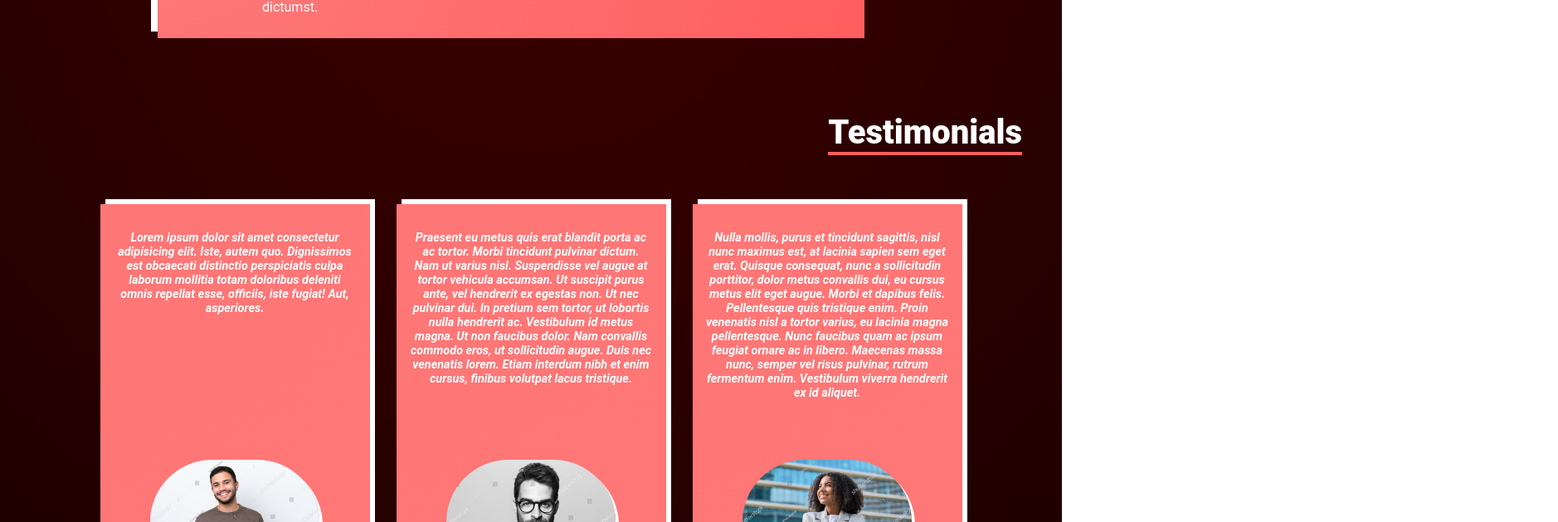
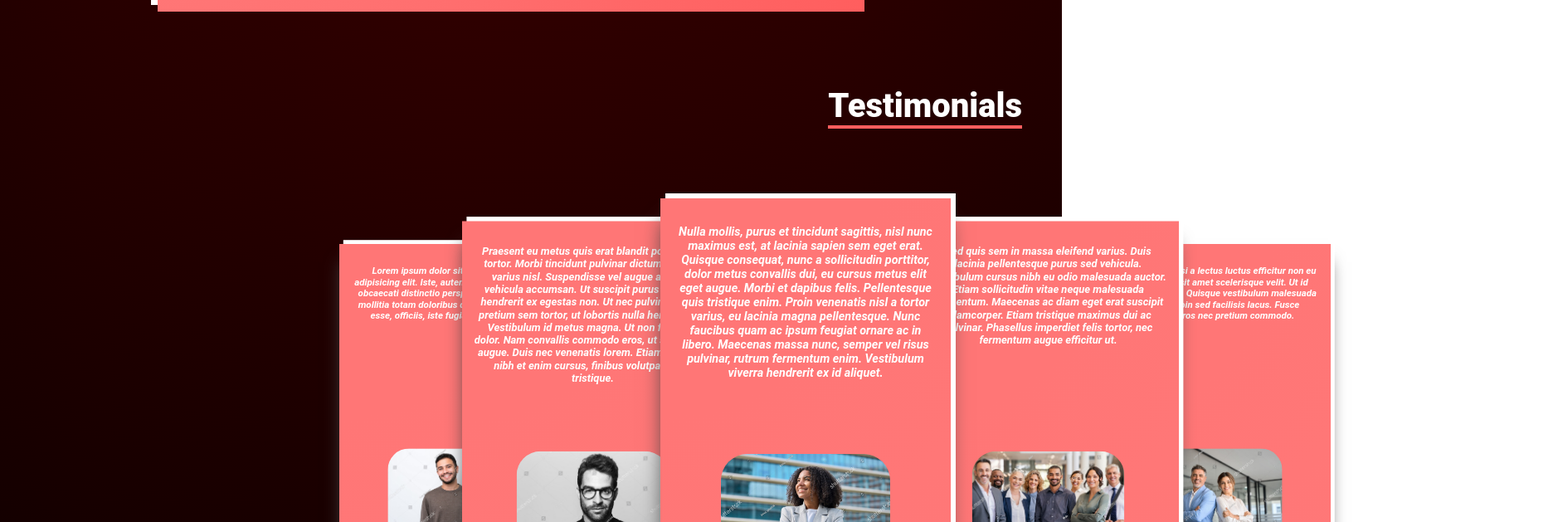
Before and after one commit to SimonXVB/CSS-Shenanigans, a React (Vite) app in the folder Business/: page / in a window 1280 px wide. Shown: the part 2171-2800 px from the top of the page at 83% size, 1878 px wide, since content can reach past the window. Built offline with nearby package versions, Linux system fonts and the light colour scheme.

Commit message:
improved testimonials section

```diff
--- a/Business/src/Footer/Footer.tsx
+++ b/Business/src/Footer/Footer.tsx
@@ -5,6 +5,12 @@ export function Footer() {
     return (
         <footer id="footer">
             <div id="footer-content-wrapper">
+                <div className="footer-content">
+                    <span>Links:</span>
+                    <span><NavLink to={"/about"}>About</NavLink></span>
+                    <span><NavLink to={"/plans"}>Plans</NavLink></span>
+                    <span><a href="https://github.com/SimonXVB" target="_blank">GitHub</a></span>
+                </div>
                 <div className="footer-content">
                     <span>Address:</span>
                     <span>S Alameda Street 425</span>
@@ -14,14 +20,8 @@ export function Footer() {
                 <div className="footer-content">
                     <span>Hours:</span>
                     <span>Mo-Fr: 08:00am - 05:00pm</span>
-                    <span>Sa: 08:00am - 03:00pm</span>
+                    <span>Sa: 08:00am - 02:00pm</span>
                     <span>So: Closed</span>
-                </div>
-                <div className="footer-content">
-                    <span>Links:</span>
-                    <span><NavLink to={"/about"}>About</NavLink></span>
-                    <span><NavLink to={"/plans"}>Plans</NavLink></span>
-                    <span><a href="https://github.com/SimonXVB" target="_blank">GitHub</a></span>
                 </div>
             </div>
         </footer>
--- a/Business/src/Home/About/About.tsx
+++ b/Business/src/Home/About/About.tsx
@@ -2,7 +2,7 @@ import { useEffect, useRef, useState } from "react";
 import "./about.css"
 
 export function About() {
-    const [curretnImg, setCurrentImg] = useState<number>(1);
+    const [currentImg, setCurrentImg] = useState<number>(1);
     const imageIntervalRef = useRef<number>(undefined);
     const imageRef = useRef<HTMLImageElement>(null);
 
@@ -29,18 +29,22 @@ export function About() {
 
     return (
         <div id="home-about">
-            <h1>We are [insert company]</h1>
+            <h1>We are [company]</h1>
             <div id="home-about-content">
                 <div id="home-about-images">
                     <div id="home-about-main-image-wrapper">
-                        <img ref={imageRef} src={`/src/Assets/biz${curretnImg}.jpg`} alt="Home About Main Image"/>
+                        <img ref={imageRef} src={`/src/Assets/biz1.jpg`} style={{opacity: currentImg === 1 ? "1" : "0"}} alt="Home About Main Image"/>
+                        <img ref={imageRef} src={`/src/Assets/biz2.jpg`} style={{opacity: currentImg === 2 ? "1" : "0"}} alt="Home About Main Image"/>
+                        <img ref={imageRef} src={`/src/Assets/biz3.jpg`} style={{opacity: currentImg === 3 ? "1" : "0"}} alt="Home About Main Image"/>
+                        <img ref={imageRef} src={`/src/Assets/biz4.jpg`} style={{opacity: currentImg === 4 ? "1" : "0"}} alt="Home About Main Image"/>
+                        <img ref={imageRef} src={`/src/Assets/biz5.jpg`} style={{opacity: currentImg === 5 ? "1" : "0"}} alt="Home About Main Image"/>
                     </div>
                     <div id="home-about-images-select">
-                        <img onClick={() => changeSrc(1)} src={"/src/Assets/biz1.jpg"} className={curretnImg === 1 ? "image-active" : ""} alt="Stock 1"/>
-                        <img onClick={() => changeSrc(2)} src={"/src/Assets/biz2.jpg"} className={curretnImg === 2 ? "image-active" : ""} alt="Stock 2"/>
-                        <img onClick={() => changeSrc(3)} src={"/src/Assets/biz3.jpg"} className={curretnImg === 3 ? "image-active" : ""} alt="Stock 3"/>
-                        <img onClick={() => changeSrc(4)} src={"/src/Assets/biz4.jpg"} className={curretnImg === 4 ? "image-active" : ""} alt="Stock 4"/>
-                        <img onClick={() => changeSrc(5)} src={"/src/Assets/biz5.jpg"} className={curretnImg === 5 ? "image-active" : ""} alt="Stock 5"/>
+                        <img onClick={() => changeSrc(1)} src={"/src/Assets/biz1.jpg"} className={currentImg === 1 ? "image-active" : ""} alt="Stock 1"/>
+                        <img onClick={() => changeSrc(2)} src={"/src/Assets/biz2.jpg"} className={currentImg === 2 ? "image-active" : ""} alt="Stock 2"/>
+                        <img onClick={() => changeSrc(3)} src={"/src/Assets/biz3.jpg"} className={currentImg === 3 ? "image-active" : ""} alt="Stock 3"/>
+                        <img onClick={() => changeSrc(4)} src={"/src/Assets/biz4.jpg"} className={currentImg === 4 ? "image-active" : ""} alt="Stock 4"/>
+                        <img onClick={() => changeSrc(5)} src={"/src/Assets/biz5.jpg"} className={currentImg === 5 ? "image-active" : ""} alt="Stock 5"/>
                     </div>
                 </div>
                 <div id="home-about-desc">
--- a/Business/src/Home/About/about.css
+++ b/Business/src/Home/About/about.css
@@ -30,14 +30,20 @@
 }
 
 #home-about-main-image-wrapper {
+    position: relative;
     display: flex;
     align-items: center;
-    height: 500px;
+    height: auto;
     width: 700px;
     margin-bottom: 16px;
 
     img {
+        position: absolute;
         max-width: 100%;
+    }
+
+    img:nth-child(1) {
+        position: static;
     }
 }
 
@@ -155,17 +161,7 @@
     }
 }
 
-@media (max-width: 600px) {
-    #home-about-main-image-wrapper {
-        height: 410px;
-    }
-}
-
 @media (max-width: 500px) {
-    #home-about-main-image-wrapper {
-        height: 350px;
-    }
-
     #home-about {
         h1 {
             font-size: 1.7rem;
--- a/Business/src/Home/Reviews/Reviews.tsx
+++ b/Business/src/Home/Reviews/Reviews.tsx
@@ -1,7 +1,8 @@
+import { useEffect, useRef } from "react";
 import "./reviews.css"
 
 export function Reviews() {
-    const cardContent = [
+    const cards = [
         {
             img: "/src/Assets/review1.jpg",
             name: "John Business Name",
@@ -26,8 +27,33 @@ export function Reviews() {
             img: "/src/Assets/review5.jpg",
             name: "Business Couple Ltd.",
             desc: "Vestibulum at nisi a lectus luctus efficitur non eu nisl. Vivamus sit amet scelerisque velit. Ut id sollicitudin nunc. Quisque vestibulum malesuada faucibus. Proin sed facilisis lacus. Fusce venenatis eros nec pretium commodo."
+        },
+        {
+            img: "/src/Assets/review6.jpg",
+            name: "Business Lady",
+            desc: "Ut id sollicitudin nunc. Quisque vestibulum malesuada faucibus. Lorem ipsum dolor sit amet consectetur adipisicing elit. Iste, autem quo. Dignissimos est obcaecati distinctio perspiciatis culpa laborum mollitia totam doloribus deleniti omnis repellat esse, officiis, iste fugiat! Aut, asperiores."
         }
     ];
+
+    const intervalRef = useRef<number>(undefined);
+    const cardsRef = useRef<HTMLDivElement[]>([]);
+    const animationsRef = useRef<string[]>(["from-2-to-1", "from-3-to-2", "from-4-to-3", "from-5-to-4", "from-out-to-5", "from-1-to-out"]);
+
+    function shiftCards() {
+        animationsRef.current.unshift(animationsRef.current.pop()!);
+
+        cardsRef.current.forEach((card, i) => {
+            card.style.animation = `${animationsRef.current[i]} 1s ease-in-out forwards`;
+        });
+    };
+
+    useEffect(() => {
+        intervalRef.current = setInterval(() => {
+            shiftCards();
+        }, 8000);
+
+        return () => clearInterval(intervalRef.current);
+    }, []);
 
     return (
         <div id="home-reviews">
@@ -35,8 +61,8 @@ export function Reviews() {
                 <h1>Testimonials</h1>
             </div>
             <div id="home-reviews-container">
-                {cardContent.map((card, i) => (
-                    <div key={i} className="review-card">
+                {cards.map((card, i) => (
+                    <div key={i} className="review-card" ref={ref => {cardsRef.current[i] = ref!}}>
                         <div className="card-desc">
                             {card.desc}
                         </div>
--- a/Business/src/Home/Reviews/reviews.css
+++ b/Business/src/Home/Reviews/reviews.css
@@ -17,31 +17,67 @@
 }
 
 #home-reviews-container {
+    position: relative;
     display: flex;
-    justify-content: center;
     align-items: center;
-    flex-wrap: wrap;
     margin-block: 32px;
-    gap: 32px;
+    width: 1830px;
+    height: 600px;
+    perspective: 900px;
 }
 
 .review-card {
+    position: absolute;
     display: flex;
     align-items: center;
     justify-content: space-between;
     flex-direction: column;
-    width: 325px;
+    width: 350px;
     height: 550px;
     padding-inline: 16px;
     padding-block: 32px;
+    background: radial-gradient(circle at top left, #ff7676 40%, #ff7878);
+    box-shadow: 6px -6px #fff, 0px 24px 24px -4px #414141;
+    margin-inline: 8px;
     box-sizing: border-box;
-    background: radial-gradient(circle at top left, #ff7676 40%, #ff7878);
-    box-shadow: 6px -6px #fff;
-    transition: scale 250ms;
 }
 
-.review-card:hover {
-    scale: 110%;
+.review-card:nth-child(1) {
+    z-index: 10;
+    left: 25%;
+    transform: translateX(-50%);
+    scale: 80%;
+}
+
+.review-card:nth-child(2) {
+    z-index: 20;
+    left: 35%;
+    transform: translateX(-50%);
+    scale: 90%;
+}
+
+.review-card:nth-child(3) {
+    z-index: 30;
+    left: 50%;
+    transform: translateX(-50%);
+}
+
+.review-card:nth-child(4) {
+    z-index: 20;
+    left: 65%;
+    transform: translateX(-50%);
+    scale: 90%;
+}
+
+.review-card:nth-child(5) {
+    z-index: 10;
+    left: 75%;
+    transform: translateX(-50%);
+    scale: 80%;
+}
+
+.review-card:nth-child(6) {
+    opacity: 0;
 }
 
 .card-desc {
@@ -65,8 +101,113 @@
 
     img {
         height: 150px;
-        border-radius: 999px;
-        box-shadow: 4px 4px #fff;
+        border-radius: 32px;
+    }
+}
+
+@keyframes from-out-to-5 {
+    from {
+        left: 85%;
+        z-index: 5;
+        scale: 70%;
+        transform: translateX(-50%);
+        opacity: 0;
+    }
+    to {
+        left: 75%;
+        z-index: 10;
+        scale: 80%;
+        transform: translateX(-50%);
+        opacity: 1;
+    }
+}
+
+@keyframes from-5-to-4 {
+    from {
+        left: 75%;
+        z-index: 10;
+        scale: 80%;
+        transform: translateX(-50%);
+        opacity: 1;
+    }
+    to {
+        z-index: 20;
+        left: 65%;
+        transform: translateX(-50%);
+        scale: 90%;
+        opacity: 1;
+    }
+}
+
+@keyframes from-4-to-3 {
+    from {
+        z-index: 20;
+        left: 65%;
+        transform: translateX(-50%);
+        scale: 90%;
+        opacity: 1;
+    }
+    to {
+        z-index: 30;
+        left: 50%;
+        transform: translateX(-50%);
+        scale: 100%;
+        opacity: 1;
+    }
+}
+
+@keyframes from-3-to-2 {
+    from {
+        z-index: 30;
+        left: 50%;
+        transform: translateX(-50%);
+        scale: 100%;
+        opacity: 1;
+    }
+    50% {
+        transform-origin: center right;
+        transform: translateX(-90%) rotateY(12deg);
+    }
+    to {
+        z-index: 20;
+        left: 35%;
+        transform: translateX(-50%);
+        scale: 90%;
+        opacity: 1;
+    }
+}
+
+@keyframes from-2-to-1 {
+    from {
+        z-index: 20;
+        left: 35%;
+        transform: translateX(-50%);
+        scale: 90%;
+        opacity: 1;
+    }
+    to {
+        z-index: 10;
+        left: 25%;
+        transform: translateX(-50%);
+        scale: 80%;
+        opacity: 1;
+    }
+}
+
+@keyframes from-1-to-out {
+    from {
+        z-index: 10;
+        left: 25%;
+        transform: translateX(-50%);
+        scale: 80%;
+        opacity: 1;
+    }
+    to {
+        z-index: 5;
+        left: 15%;
+        transform: translateX(-50%);
+        scale: 70%;
+        opacity: 0;
     }
 }
 
--- a/Business/src/Navbar/navbar.css
+++ b/Business/src/Navbar/navbar.css
@@ -1,7 +1,7 @@
 #navbar-wrapper {
     position: fixed;
     top: 0;
-    z-index: 20;
+    z-index: 50;
     background-color: transparent;
     width: 100%;
     margin-top: 24px;
```
Also changed, not shown: Business/src/Assets/review6.jpg (added).
